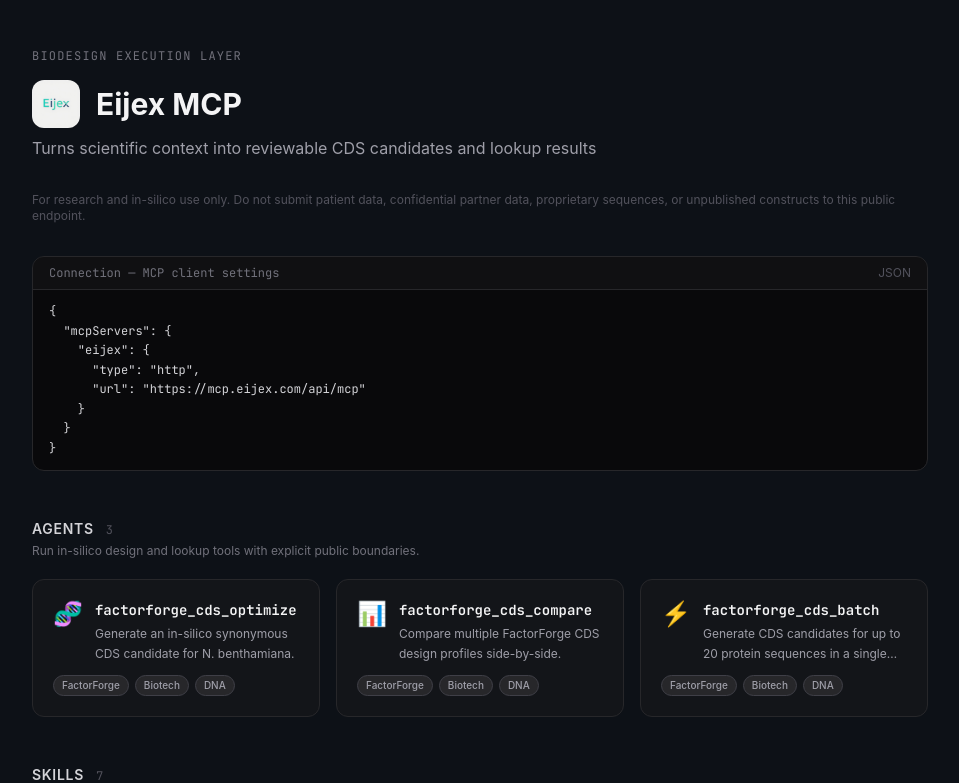
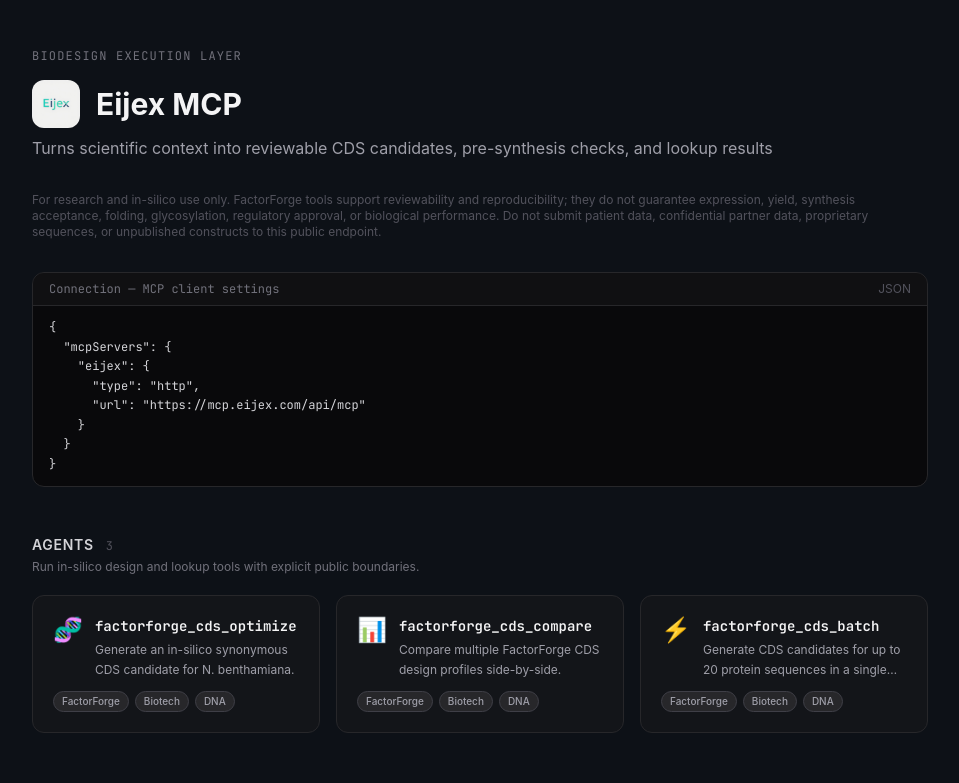
Before and after one commit to eijex/eijex-mcp, a Next.js app: page / in a window 1280 px wide. Shown: the top 783 px of the page, without its empty margins (160-1119 px from the left). Built offline with nearby package versions, Linux system fonts and the light colour scheme.

Commit message:
Clarify FactorForge CDS review boundaries

```diff
--- a/src/app/api/mcp/route.ts
+++ b/src/app/api/mcp/route.ts
@@ -56,7 +56,7 @@
 const TOOLS = [
   {
     name: 'factorforge_cds_optimize',
-    description: 'Generate an in-silico synonymous DNA coding sequence (CDS) candidate from a protein sequence using FactorForge CDS v3.2.3. Supports N. benthamiana (default) and Tobacco BY-2 (--host by2). Returns sequence-level metrics and rule-scan output; wet-lab validation is required.',
+    description: 'Generate an in-silico synonymous DNA coding sequence (CDS) candidate from a protein sequence using FactorForge CDS v3.2.3. Supports N. benthamiana (default) and Tobacco BY-2 (--host by2). Returns pre-synthesis sequence-review metrics and rule-scan output; wet-lab validation is required and no expression, yield, synthesis-acceptance, folding, glycosylation, or regulatory outcome is guaranteed.',
     inputSchema: {
       type: 'object',
       properties: {
@@ -93,7 +93,7 @@
   },
   {
     name: 'factorforge_cds_batch',
-    description: 'Generate in-silico CDS candidates for multiple protein sequences in a single request using FactorForge CDS. Accepts up to 20 sequences. Returns CAI, GC%, and designed CDS for each.',
+    description: 'Generate in-silico CDS candidates for multiple protein sequences in a single request using FactorForge CDS. Accepts up to 20 sequences. Returns CAI, GC%, designed CDS, and sequence-review metrics for each.',
     inputSchema: {
       type: 'object',
       properties: {
--- a/src/app/page.tsx
+++ b/src/app/page.tsx
@@ -59,10 +59,10 @@
           </h1>
         </div>
         <p className="text-zinc-400 text-base mb-8">
-          Turns scientific context into reviewable CDS candidates and lookup results
+          Turns scientific context into reviewable CDS candidates, pre-synthesis checks, and lookup results
         </p>
         <p className="text-xs text-zinc-600 mb-8">
-          For research and in-silico use only. Do not submit patient data, confidential partner data, proprietary sequences, or unpublished constructs to this public endpoint.
+          For research and in-silico use only. FactorForge tools support reviewability and reproducibility; they do not guarantee expression, yield, synthesis acceptance, folding, glycosylation, regulatory approval, or biological performance. Do not submit patient data, confidential partner data, proprietary sequences, or unpublished constructs to this public endpoint.
         </p>
 
         {/* Connection snippet */}
```
Also changed, not shown: 1 other file (tests, documents, lock files or other folders).
